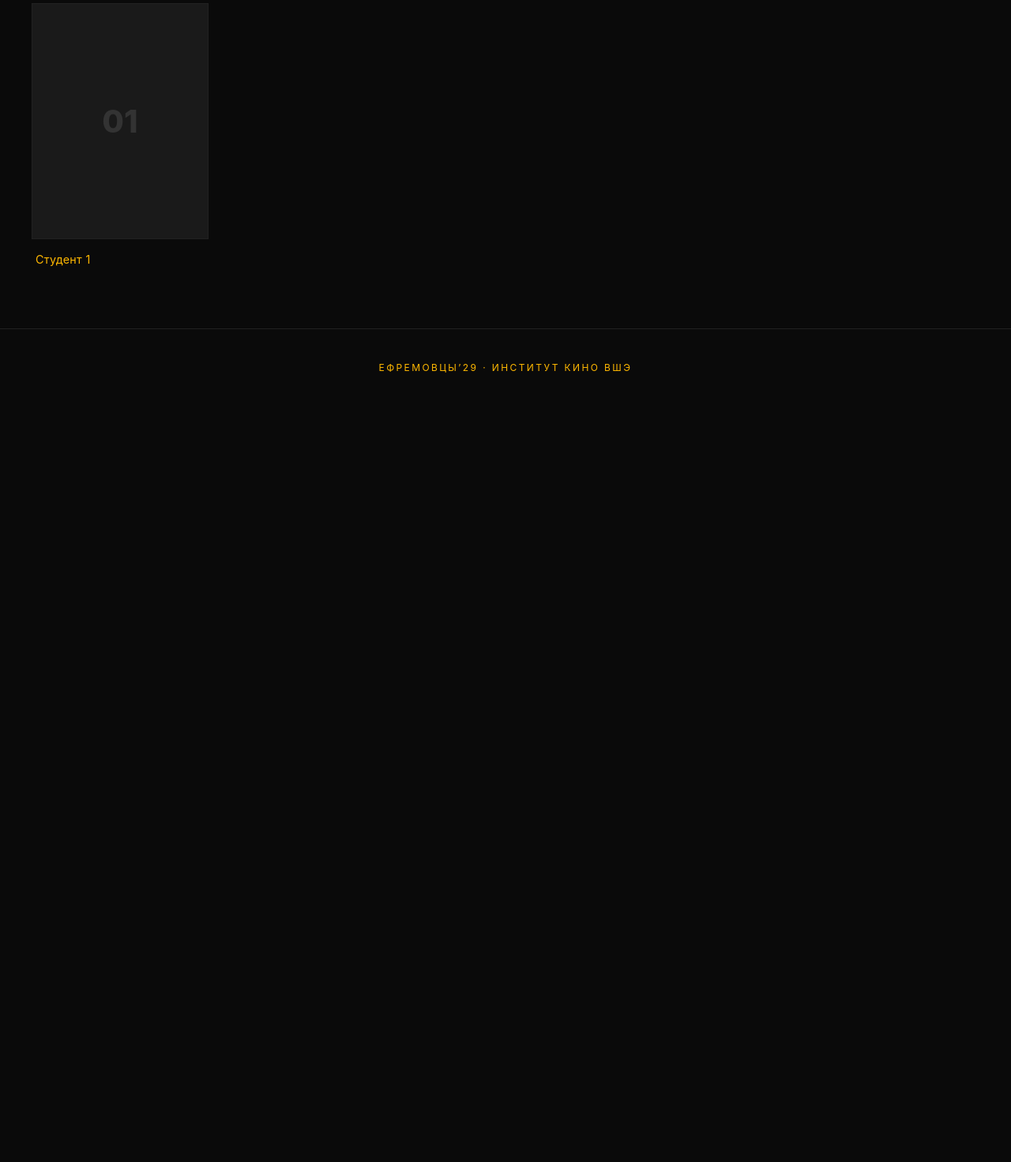
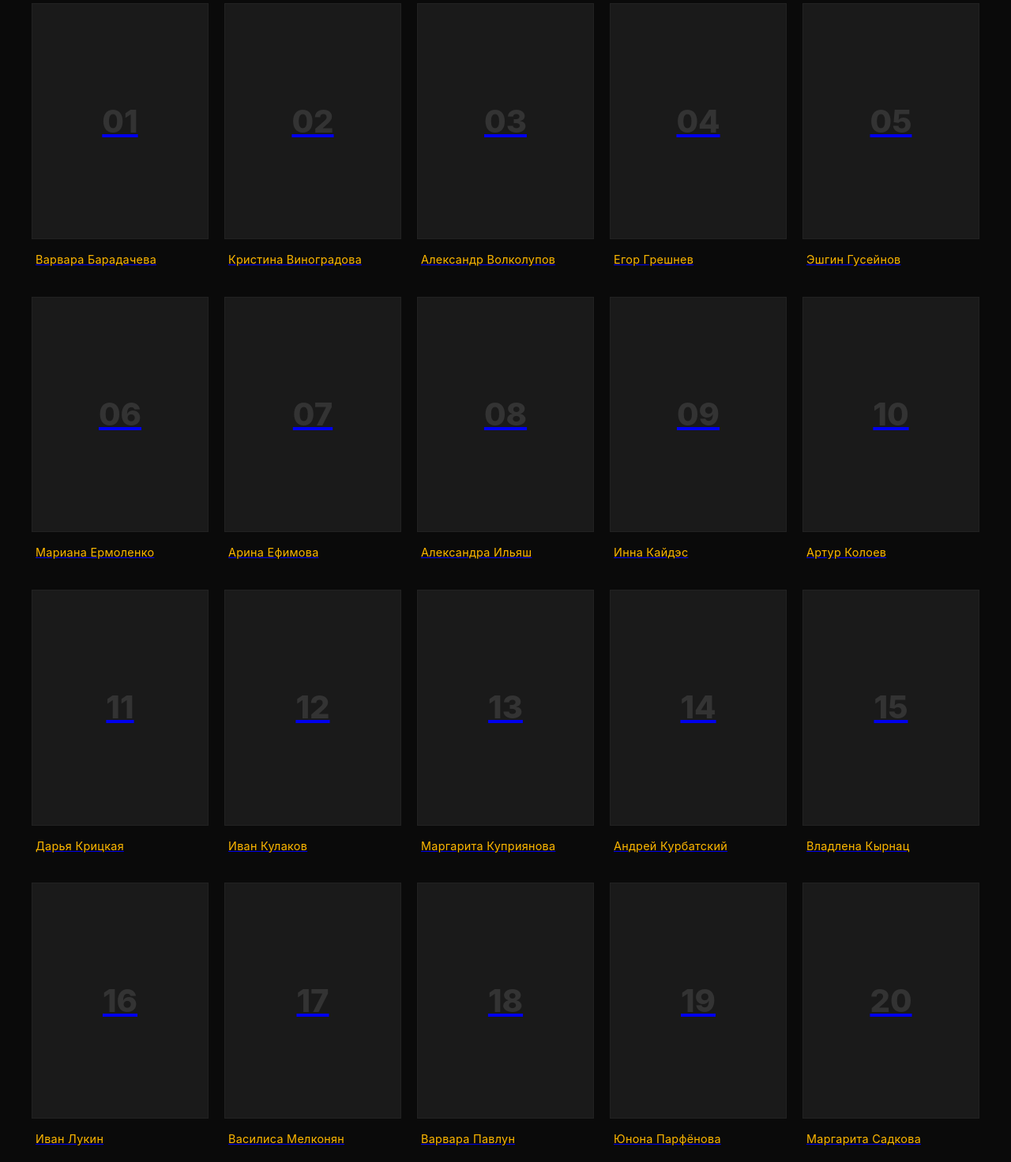
Before and after one commit to efremovtsy29/efremovtsy, a plain HTML site: page index.html in a window 1280 px wide. Shown: the part 1280-2752 px from the top of the page at 79% size. Before the commit the page ends 1795 px from the top, so only its background shows below. Drawn offline with Linux system fonts and the light colour scheme.

Commit message:
Update index.html

```diff
--- a/index.html
+++ b/index.html
@@ -8,7 +8,6 @@
 </head>
 <body>
 
-<!-- ШАПКА -->
 <header class="header">
   <div class="header-left">
     <h1 class="course-title">Актёрский курс</h1>
@@ -27,7 +26,6 @@
   </div>
 </header>
 
-<!-- БЛОК МАСТЕРА -->
 <section class="master">
   <div class="master-text master-text-left">
     <h2>Мастер курса</h2>
@@ -44,27 +42,183 @@
   </div>
 </section>
 
-<!-- ГАЛЕРЕЯ СТУДЕНТОВ -->
 <section class="students">
   <h2 class="section-title">Студенты курса</h2>
   <div class="students-grid">
 
-    <!-- СТУДЕНТ 1 -->
     <div class="student-card">
-      <div class="student-photo">
-        <span>01</span>
-      </div>
-      <a href="student-01.html" class="student-name">Студент 1</a>
+      <a href="baradacheva.html">
+        <div class="student-photo"><span>01</span></div>
+        <p class="student-name">Варвара Барадачева</p>
+      </a>
     </div>
 
-    <!-- Остальные 24 студента добавятся позже -->
+    <div class="student-card">
+      <a href="vinogradova.html">
+        <div class="student-photo"><span>02</span></div>
+        <p class="student-name">Кристина Виноградова</p>
+      </a>
+    </div>
+
+    <div class="student-card">
+      <a href="volkolupov.html">
+        <div class="student-photo"><span>03</span></div>
+        <p class="student-name">Александр Волколупов</p>
+      </a>
+    </div>
+
+    <div class="student-card">
+      <a href="greshnev.html">
+        <div class="student-photo"><span>04</span></div>
+        <p class="student-name">Егор Грешнев</p>
+      </a>
+    </div>
+
+    <div class="student-card">
+      <a href="guseynov.html">
+        <div class="student-photo"><span>05</span></div>
+        <p class="student-name">Эшгин Гусейнов</p>
+      </a>
+    </div>
+
+    <div class="student-card">
+      <a href="ermolenko.html">
+        <div class="student-photo"><span>06</span></div>
+        <p class="student-name">Мариана Ермоленко</p>
+      </a>
+    </div>
+
+    <div class="student-card">
+      <a href="efimova.html">
+        <div class="student-photo"><span>07</span></div>
+        <p class="student-name">Арина Ефимова</p>
+      </a>
+    </div>
+
+    <div class="student-card">
+      <a href="ilyash.html">
+        <div class="student-photo"><span>08</span></div>
+        <p class="student-name">Александра Ильяш</p>
+      </a>
+    </div>
+
+    <div class="student-card">
+      <a href="kaydes.html">
+        <div class="student-photo"><span>09</span></div>
+        <p class="student-name">Инна Кайдэс</p>
+      </a>
+    </div>
+
+    <div class="student-card">
+      <a href="koloev.html">
+        <div class="student-photo"><span>10</span></div>
+        <p class="student-name">Артур Колоев</p>
+      </a>
+    </div>
+
+    <div class="student-card">
+      <a href="kritskaya.html">
+        <div class="student-photo"><span>11</span></div>
+        <p class="student-name">Дарья Крицкая</p>
+      </a>
+    </div>
+
+    <div class="student-card">
+      <a href="kulakov.html">
+        <div class="student-photo"><span>12</span></div>
+        <p class="student-name">Иван Кулаков</p>
+      </a>
+    </div>
+
+    <div class="student-card">
+      <a href="kupriyanova.html">
+        <div class="student-photo"><span>13</span></div>
+        <p class="student-name">Маргарита Куприянова</p>
+      </a>
+    </div>
+
+    <div class="student-card">
+      <a href="kurbatskiy.html">
+        <div class="student-photo"><span>14</span></div>
+        <p class="student-name">Андрей Курбатский</p>
+      </a>
+    </div>
+
+    <div class="student-card">
+      <a href="kyrnats.html">
+        <div class="student-photo"><span>15</span></div>
+        <p class="student-name">Владлена Кырнац</p>
+      </a>
+    </div>
+
+    <div class="student-card">
+      <a href="lukin.html">
+        <div class="student-photo"><span>16</span></div>
+        <p class="student-name">Иван Лукин</p>
+      </a>
+    </div>
+
+    <div class="student-card">
+      <a href="melkonyan.html">
+        <div class="student-photo"><span>17</span></div>
+        <p class="student-name">Василиса Мелконян</p>
+      </a>
+    </div>
+
+    <div class="student-card">
+      <a href="pavlun.html">
+        <div class="student-photo"><span>18</span></div>
+        <p class="student-name">Варвара Павлун</p>
+      </a>
+    </div>
+
+    <div class="student-card">
+      <a href="parfenova.html">
+        <div class="student-photo"><span>19</span></div>
+        <p class="student-name">Юнона Парфёнова</p>
+      </a>
+    </div>
+
+    <div class="student-card">
+      <a href="sadkova.html">
+        <div class="student-photo"><span>20</span></div>
+        <p class="student-name">Маргарита Садкова</p>
+      </a>
+    </div>
+
+    <div class="student-card">
+      <a href="sidyakina.html">
+        <div class="student-photo"><span>21</span></div>
+        <p class="student-name">Анна Сидякина</p>
+      </a>
+    </div>
+
+    <div class="student-card">
+      <a href="suchkova.html">
+        <div class="student-photo"><span>22</span></div>
+        <p class="student-name">София Сучкова</p>
+      </a>
+    </div>
+
+    <div class="student-card">
+      <a href="chelysheva.html">
+        <div class="student-photo"><span>23</span></div>
+        <p class="student-name">Виктория Челышева</p>
+      </a>
+    </div>
+
+    <div class="student-card">
+      <a href="chechkina.html">
+        <div class="student-photo"><span>24</span></div>
+        <p class="student-name">Алина Чечкина</p>
+      </a>
+    </div>
 
   </div>
 </section>
 
-<!-- ПОДВАЛ -->
 <footer class="footer">
-  <p>Ефремовцы’29 · Институт кино ВШЭ</p>
+  <p>Ефремовцы’29 · Институт кино ВШЭ · г. Москва</p>
 </footer>
 
 </body>
```
